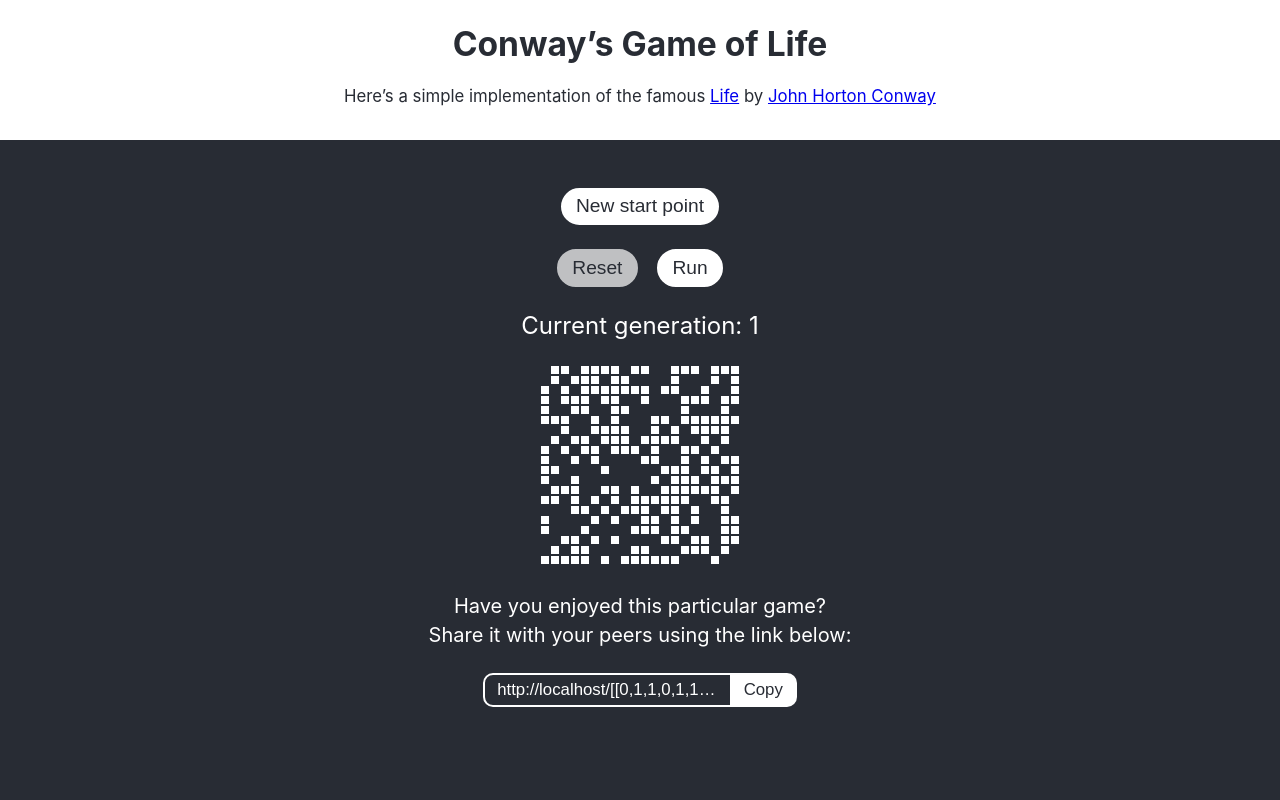
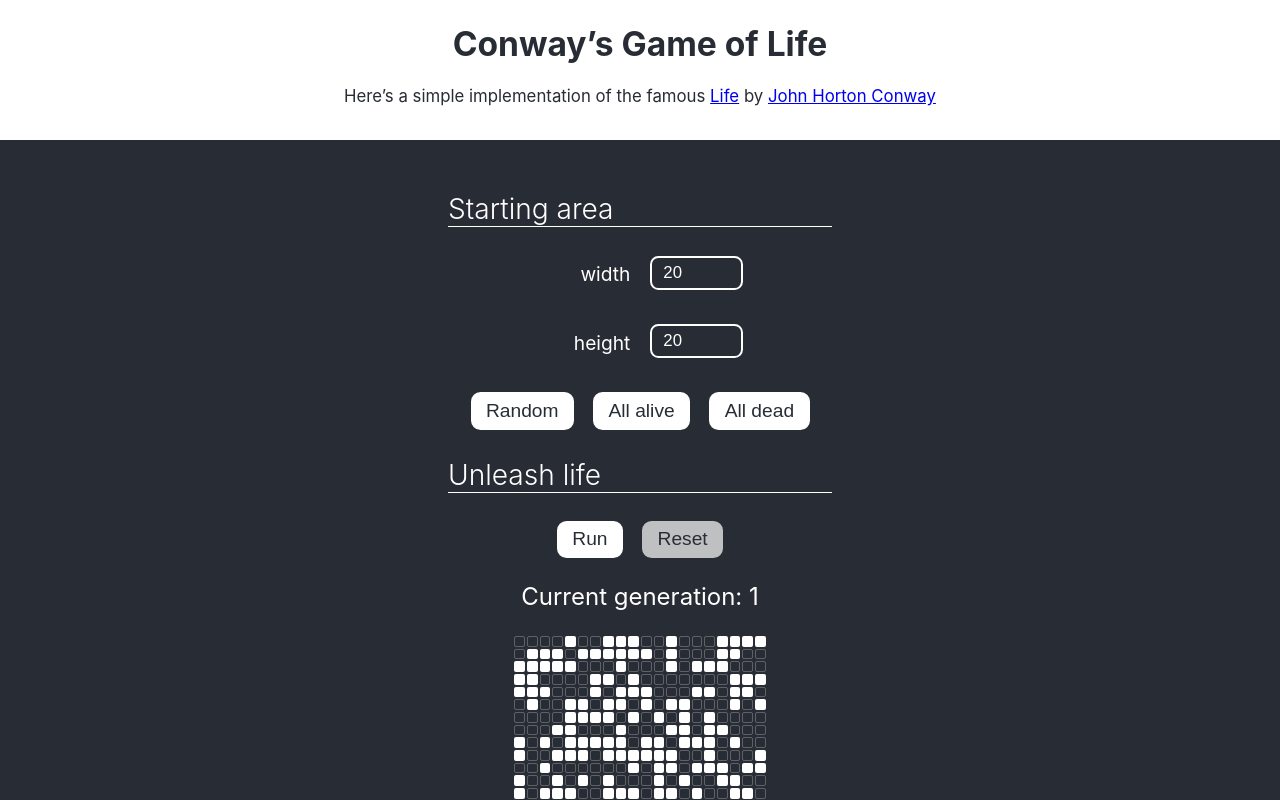
Before and after one commit to Raz666/game-of-life, a React (Create React App) app: page / in a window 1280 px wide. Shown: the top 800 px of the page. Built offline with nearby package versions, Linux system fonts and the light colour scheme.

Commit message:
add manual start point setup, improve UI

```diff
--- a/src/App.scss
+++ b/src/App.scss
@@ -2,15 +2,16 @@ $common-padding: 0.3em 0.7em;
 $common-light: white;
 $common-dark: #282c34;
 $common-size: 0.7em;
-$common-radius: 10px;
+$common-radius: 0.5em;
 $common-border: 2px solid $common-light;
 
 .app {
-  text-align: center;
   min-height: 100vh;
+  overflow: hidden;
   display: flex;
   flex-direction: column;
   align-items: center;
+  text-align: center;
   background-color: $common-dark;
   font-size: calc(8px + 2vmin);
   color: white;
@@ -27,21 +28,68 @@ $common-border: 2px solid $common-light;
     font-size: 0.7em;
   }
 
+  .heading {
+    text-align: left;
+    border-bottom: 1px solid white;
+    font-weight: 300;
+  }
+
+  .size-input {
+    display: flex;
+    margin-bottom: 1.4em;
+
+    label {
+      flex: 1;
+      margin-right: 1em;
+      padding-top: 0.4em;
+      text-align: right;
+      font-size: 0.8em;
+    }
+
+    .input-group {
+      flex: 1;
+      text-align: left;
+
+      .error {
+        position: absolute;
+        padding-top: 0.3em;
+        font-size: 0.6em;
+      }
+    }
+  }
+
   .game-field {
     padding: 1em;
     display: flex;
     flex-direction: column;
     align-items: center;
     justify-content: center;
+
+    section {
+      width: 16em;
+    }
+  }
+
+  .area {
+    .area-row,
+    .area-cell {
+      line-height: 0;
+      font-size: 0;
+    }
+
+    .area-row {
+      display: flex;
+    }
+    .area-cell {
+      margin: 1px;
+    }
   }
 
   td {
-    width: 6px;
-    height: 6px;
-
-    &.alive {
-      background-color: $common-light;
-    }
+    line-height: 0;
+    font-size: 0;
+    border: none;
+    padding: 0;
   }
 
   button {
@@ -64,32 +112,59 @@ $common-border: 2px solid $common-light;
 
     &.toggle {
       margin: 0 0.5em;
-      border-radius: 50px;
+      border-radius: $common-radius;
       font-size: 0.8em;
     }
 
-    &.copy {
-      border-left: none;
-      border-radius: 0 $common-radius $common-radius 0;
-      font-size: $common-size;
+    &.cell {
+      width: 0.8em;
+      height: 0.8em;
+      margin: 0;
+      padding: 0;
+      border-width: 1px;
+      border-style: solid;
+      border-color: rgba(255, 255, 255, 0.25);
+      border-radius: 2px;
+      background: none;
+
+      &.alive {
+        background-color: $common-light;
+      }
+
+      &:hover {
+        background: rgba(255, 255, 255, 0.35);
+      }
     }
   }
 
-  input:read-only {
+  input {
     padding: $common-padding;
     background: none;
     border: $common-border;
-    border-radius: $common-radius 0 0 $common-radius;
+    border-radius: $common-radius;
     color: $common-light;
     font-size: $common-size;
     text-overflow: ellipsis;
 
     &:focus {
-      background: #ffffff52;
+      background: rgba(255, 255, 255, 0.25);
     }
 
     &::selection {
       background: #6f747d;
     }
   }
+
+  .group {
+    input {
+      border-top-right-radius: 0;
+      border-bottom-right-radius: 0;
+    }
+
+    button {
+      border-left: none;
+      border-radius: 0 $common-radius $common-radius 0;
+      font-size: $common-size;
+    }
+  }
 }
--- a/src/components/Game.tsx
+++ b/src/components/Game.tsx
@@ -1,10 +1,15 @@
 import React, { useState, useRef, useEffect } from 'react';
 import { RouteComponentProps } from 'react-router-dom';
 import { Matrix, calculateNextGeneration, generateStartPoint } from '../services/GameLogic';
+import SizeInput from './SizeInput';
 
 type Params = {
   startPoint: string,
-};
+}
+type CellCoordinate = {
+  rowIndex: number,
+  cellIndex: number,
+}
 
 const startPointSize = 20;
 
@@ -13,15 +18,18 @@ const Game: React.FC<RouteComponentProps<Params>> = ({ match }) => {
   let parseError = '';
   try {
     parsedUrl = match.params && match.params.startPoint && JSON.parse(match.params.startPoint)
-  } catch {
-    parseError = 'There’s a typo in the link you’ve used. Please make sure it looks like this (mind all the brackets!): [[0,1,0],[0,1,0],[0,1,0]]';
+  } catch (err) {
+    parseError = `There’s a typo in the link you’ve used. Please make sure it looks like this (mind all the brackets!): [[0,1,0],[0,1,0],[0,1,0]]. A random starting area has been set up instead.`;
   }
 
-  const startPoint = parsedUrl ? parsedUrl : generateStartPoint(startPointSize, startPointSize);
+  const [startWidth, setStartWidth] = useState(parsedUrl ? parsedUrl[0].length : startPointSize);
+  const [startHeight, setStartHeight] = useState(parsedUrl ? parsedUrl.length : startPointSize);
+  const startPoint = parsedUrl ? parsedUrl : () => generateStartPoint(startWidth, startHeight);
   const gameUrl = useRef<HTMLInputElement>(null);
 
   const [area, setArea] = useState(startPoint);
   const [currentStartPoint, setCurrentStartPoint] = useState(startPoint);
+  const [newStartPointViable, setNewStartPointViable] = useState(true);
   const [shareUrl, setShareUrl] = useState(window.location.href);
   const [generation, setGeneration] = useState(1);
   const [ticker, setTicker] = useState(1);
@@ -56,6 +64,16 @@ const Game: React.FC<RouteComponentProps<Params>> = ({ match }) => {
     if (!paused) setup(newStartPoint ? newStartPoint : currentStartPoint);
   }
 
+  const toggleCell = (cellCoordinate: CellCoordinate, area: Matrix): void => {
+    const newArea = area
+      .map((row, rowIndex) => row
+        .map((cell, cellIndex) => (rowIndex === cellCoordinate.rowIndex && cellIndex === cellCoordinate.cellIndex
+          ? (cell ? 0 : 1)
+          : cell
+        )));
+    reset(newArea);
+  }
+
   useEffect(() => {
     setShareUrl(`${window.location.origin}/${JSON.stringify(currentStartPoint)}`);
   }, [currentStartPoint]);
@@ -64,39 +82,88 @@ const Game: React.FC<RouteComponentProps<Params>> = ({ match }) => {
     <div className="game-field">
       {parseError ? <small><i>{parseError}</i></small> : ''}
       <section>
-        <p>
-          <button onClick={() => reset(generateStartPoint(startPointSize, startPointSize))} className="toggle">New start point</button>
-        </p>
+        <h3 className="heading">
+          Starting area
+        </h3>
+        <div style={{ marginBottom: '1em' }}>
+          <SizeInput value={startWidth} setValue={setStartWidth} label="width" setValidity={setNewStartPointViable} />
+          <SizeInput value={startHeight} setValue={setStartHeight} label="height" setValidity={setNewStartPointViable} />
+        </div>
         <div>
-          <button onClick={() => reset()} className="toggle" disabled={generation <= 1}>Reset</button>
-          <button onClick={toggleTicking} className="toggle">{paused ? (generation > 1 ? 'Resume' : 'Run') : 'Pause'}</button>
+          <button
+            onClick={() => reset(generateStartPoint(startWidth, startHeight))}
+            className="toggle"
+            disabled={!newStartPointViable}
+          >
+            Random
+          </button>
+          <button
+            onClick={() => reset(generateStartPoint(startWidth, startHeight, 1))}
+            disabled={!newStartPointViable}
+            className="toggle"
+          >
+            All alive
+          </button>
+          <button
+            onClick={() => reset(generateStartPoint(startWidth, startHeight, 0))}
+            disabled={!newStartPointViable}
+            className="toggle"
+          >
+            All dead
+          </button>
+        </div>
+        <h3 className="heading">
+          Unleash life
+        </h3>
+        <div>
+          <button
+            onClick={toggleTicking}
+            className="toggle"
+          >
+            {paused ? (generation > 1 ? 'Resume' : 'Run') : 'Pause'}
+          </button>
+          <button
+            onClick={() => reset()}
+            className="toggle"
+            disabled={generation <= 1}
+          >
+            Reset
+          </button>
         </div>
         <p>
           Current generation: {generation}
         </p>
       </section>
       {area
-        ? <table>
-          <tbody>
-            {area.map((tr, trId) => {
-              return (
-                <tr key={trId}>{tr.map((td, tdId) => {
+        ? <div className="area">
+          {area.map((row, rowIndex) => {
+            return (
+              <div key={rowIndex} className="area-row">
+                {row.map((cell, cellIndex) => {
                   return (
-                    <td key={tdId} className={td ? 'alive' : 'dead'}></td>
+                    <div key={cellIndex} className="area-cell">
+                      <button
+                        onClick={() => toggleCell({ cellIndex: cellIndex, rowIndex: rowIndex }, area)}
+                        className={`cell ${cell ? 'alive' : 'dead'}`}
+                      />
+                    </div>
                   );
-                })}</tr>
-              );
-            })}
-          </tbody>
-        </table>
+                })}
+              </div>
+            );
+          })}
+        </div>
         : ''
       }
 
       <section>
-        <p><small>Have you enjoyed this particular game? <br />Share it with your peers using the link below:</small></p>
-        <div>
+        <h3 className="heading">
+          Share your joy
+        </h3>
+        <p><small>You can share the current starting area setup using the link below:</small></p>
+        <div className="group">
           <input ref={gameUrl} value={shareUrl} readOnly />
-          <button onClick={copyUrl} className="copy">Copy</button>
+          <button onClick={copyUrl}>Copy</button>
         </div>
       </section>
     </div>
--- /dev/null
+++ b/src/components/SizeInput.tsx
@@ -0,0 +1,43 @@
+import React, { useState, useEffect } from 'react';
+
+type Params = {
+  value: number;
+  setValue: React.Dispatch<React.SetStateAction<number>>,
+  label: string,
+  setValidity: React.Dispatch<React.SetStateAction<boolean>>,
+}
+
+const SizeInput: React.FC<Params> = ({ value, setValue, label, setValidity }) => {
+  const [error, setError] = useState('');
+
+  const validate = (value: string, validCallback: React.Dispatch<React.SetStateAction<number>>, errorCallback: React.Dispatch<React.SetStateAction<string>>): void => {
+    const parsedValue = parseInt(value);
+    if (!parsedValue || parsedValue < 3 || parsedValue > 100) {
+      errorCallback('Keep it between 3 and 100.');
+    } else {
+      errorCallback('');
+    }
+    validCallback(parsedValue);
+  }
+
+  useEffect(() => {
+    error ? setValidity(false) : setValidity(true);
+  }, [error, setValidity])
+
+  return (
+    <div className="size-input">
+      <label>{label}</label>
+      <div className="input-group">
+        <input
+          type="number"
+          min={3}
+          max={200}
+          value={value}
+          onChange={(e) => validate(e.target.value, setValue, setError)} />
+        <div className="error">{error}</div>
+      </div>
+    </div>
+  );
+}
+
+export default SizeInput;
--- a/src/services/GameLogic.ts
+++ b/src/services/GameLogic.ts
@@ -38,10 +38,16 @@ export const calculateNextGeneration = (prevGen: Matrix): Matrix => {
   return nextGen;
 }
 
-export const generateStartPoint = (width: number, height: number): Matrix => {
+export const generateStartPoint = (width: number, height: number, value?: 0 | 1): Matrix => {
   return Array.from({ length: height }, () => (
     Array.from({ length: width }, () => {
-      return (Math.random() * 100 | 0) < 50 ? dead : alive
+      return (
+        value !== undefined
+          ? value
+          : (Math.random() * 100 | 0) < 50
+            ? dead
+            : alive
+      );
     })
   ))
 }
```
